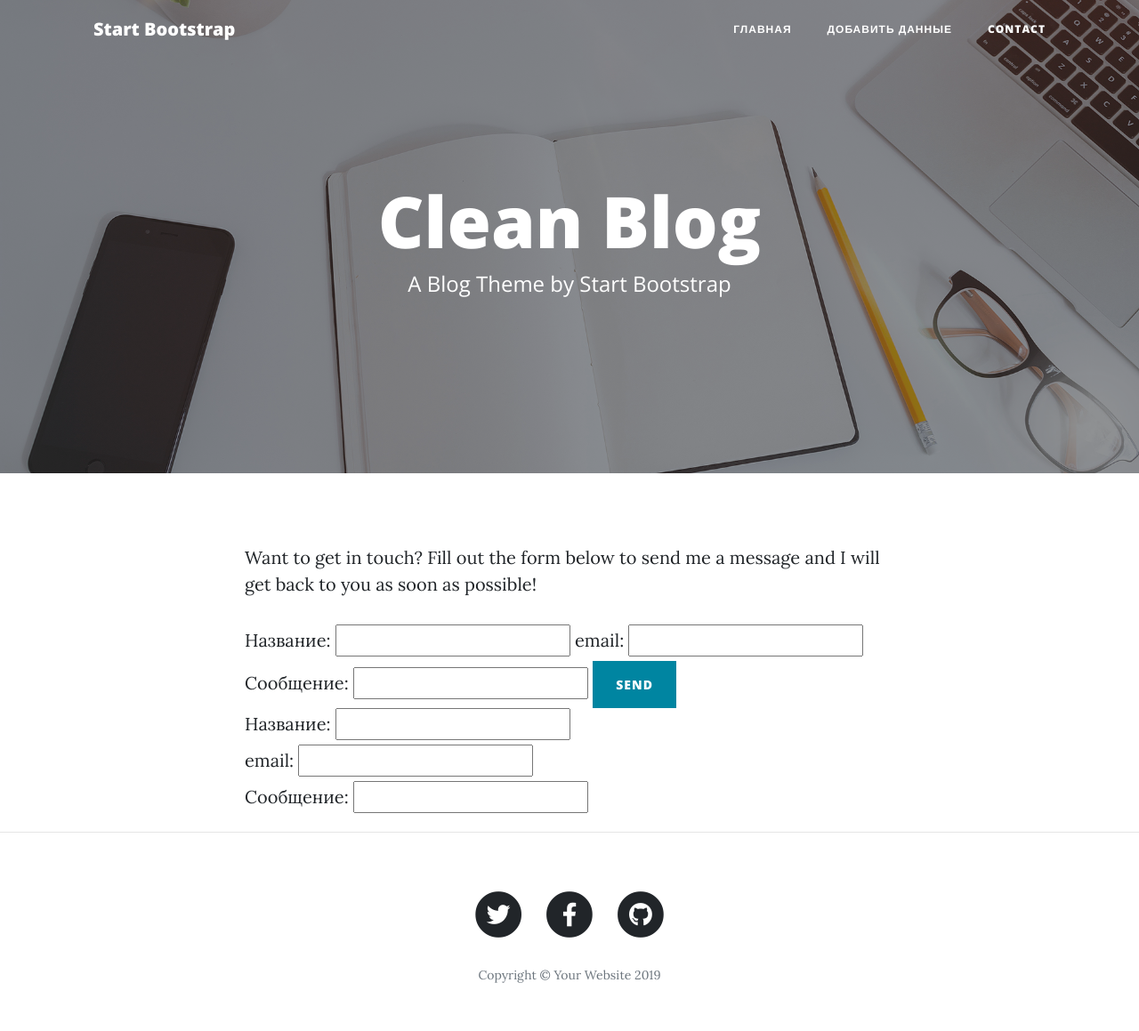
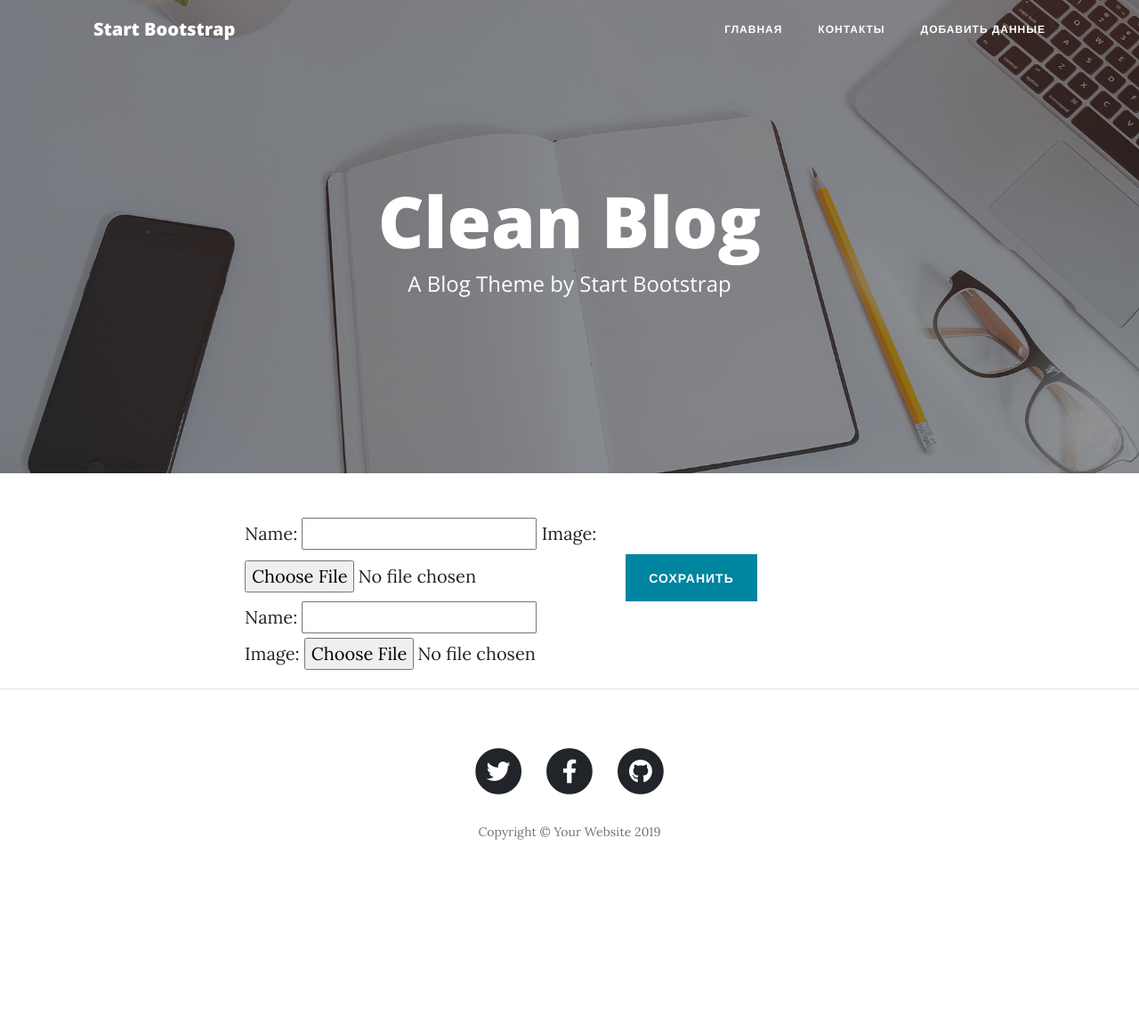
Before and after one commit to ampilog1/django_lesson20_var3, a Django app: page /create/ in a window 1280 px wide. Shown: the top 1159 px of the page at 89% size. After the commit the page ends 944 px from the top, so only its background shows below. Run offline with Django 4.2, Linux system fonts and the light colour scheme; some libraries are stand-ins or nearby versions.

Commit message:
Создана новая форма, добавлена страница контактов

```diff
--- a/mod/modapp/forms.py
+++ b/mod/modapp/forms.py
@@ -1,7 +1,15 @@
 from django import forms
+
+from modapp.models import Vacancy
 
 
 class ContactForm(forms.Form):
     name = forms.CharField(label='Название')
     email = forms.EmailField(label='email')
     message = forms.CharField(label='Сообщение')
+
+
+class PostForm(forms.ModelForm):
+    class Meta:
+        model = Vacancy
+        fields = '__all__'
--- a/mod/modapp/templates/modapp/create.html
+++ b/mod/modapp/templates/modapp/create.html
@@ -7,15 +7,10 @@
 {% block content %}
 <div class="row">
     <div class="col-lg-8 col-md-10 mx-auto">
-        <p>Want to get in touch? Fill out the form below to send me a message and I will get back to you as soon as
-            possible!</p>
-        <!-- Contact Form - Enter your email address on line 19 of the mail/contact_me.php file to make this form work. -->
-        <!-- WARNING: Some web hosts do not allow emails to be sent through forms to common mail hosts like Gmail or Yahoo. It's recommended that you use a private domain email address! -->
-        <!-- To use the contact form, your site must be on a live web host with PHP! The form will not work locally! -->
-        <form method="post" id="contactForm">
+        <form method="post">
             {% csrf_token %}
             {{ form.as_table }}
-            <button type="submit" class="btn btn-primary" id="sendMessageButton">Send</button>
+            <button type="submit" class="btn btn-primary">Сохранить</button>
              {% for field in form %}
             <div class="fieldWrapper">
                 {{ field.errors }}
--- a/mod/modapp/urls.py
+++ b/mod/modapp/urls.py
@@ -5,6 +5,7 @@
 
 urlpatterns = [
     path('', views.main_view, name='index'),
+    path('contact/', views.contact_view, name='contact'),
     path('create/', views.create_post, name='create'),
     path('post/<int:id>/', views.post, name='post')
 ]
--- a/mod/modapp/views.py
+++ b/mod/modapp/views.py
@@ -1,7 +1,8 @@
 from django.shortcuts import render, HttpResponseRedirect
 from .models import FullOffer
-from .forms import ContactForm
+from .forms import ContactForm, PostForm
 from django.core.mail import send_mail
+from django.urls import reverse
 
 
 # Create your views here.
@@ -9,7 +10,7 @@
     fulls = FullOffer.objects.all()
     return render(request, 'modapp/index.html', context={'fulls': fulls})
 
-def create_post(request):
+def contact_view(request):
     if request.method == 'POST':
         form = ContactForm(request.POST)
         if form.is_valid():
@@ -28,11 +29,16 @@
 
             return HttpResponseRedirect(reverse('mod:index'))
         else:
-            return render(request, 'modapp/create.html', context={'form': form})
+            return render(request, 'modapp/contact.html', context={'form': form})
     else:
         form = ContactForm()
-    return render(request, 'modapp/create.html', context={'form': form})
+    return render(request, 'modapp/contact.html', context={'form': form})
 
 def post(request, id):
     fulls = FullOffer.objects.get(id=id)
     return render(request, 'modapp/post.html', context={'fulls': fulls})
+
+def create_post(request):
+    if request.method == 'GET':
+        form = PostForm()
+        return render(request, 'modapp/create.html', context={'form': form})
--- a/mod/templates/base.html
+++ b/mod/templates/base.html
@@ -45,14 +45,12 @@
                     <a class="nav-link" href={% url 'mod:index' %}>Главная</a>
                 </li>
                 <li class="nav-item">
-                    <a class="nav-link" href={% url 'mod:create' %}>Добавить данные</a>
+                    <a class="nav-link" href={% url 'mod:contact' %}>контакты</a>
                 </li>
                 <li class="nav-item">
+                    <a class="nav-link" href={% url 'mod:create' %}>добавить данные</a>
+                </li>
 
-                </li>
-                <li class="nav-item">
-                    <a class="nav-link" href="contact.html">Contact</a>
-                </li>
             </ul>
         </div>
     </div>
```
Also changed, not shown: mod/modapp/templates/modapp/contact.html (added, +28 -0 lines).
